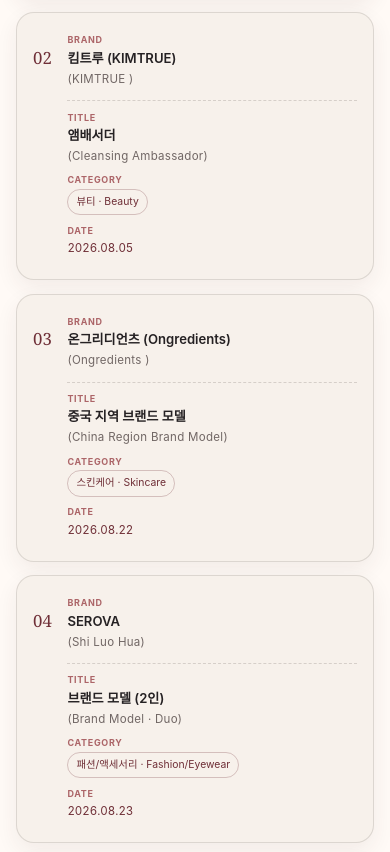
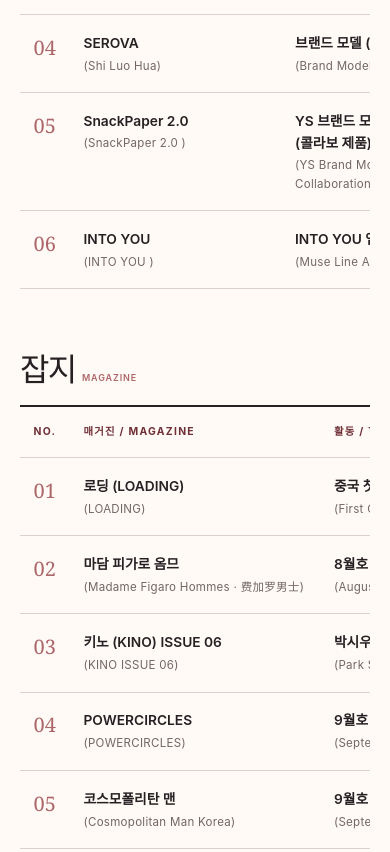
Before and after one commit to userman123411/siwoo_sche, a plain HTML site: page index.html in a window 390 px wide. Shown: the part 1383-2235 px from the top of the page. Drawn offline with Linux system fonts and the light colour scheme.

Commit message:
Update index.html

```diff
--- a/index.html
+++ b/index.html
@@ -155,36 +155,6 @@
       .section-note { margin-top: 1.4rem; text-align: left; }
       .feature-art { min-height: 430px; }
       .feature-art img { inset: 1.5rem 16% 1.5rem 1.5rem; width: calc(84% - 1.5rem); height: calc(100% - 3rem); }
-      .archive-inner { padding-inline: 1rem; }
-      .table-section + .table-section { margin-top: 4.5rem; }
-      .table-section-heading { display: block; margin-bottom: 1rem; }
-      .table-section-heading h3 { font-size: 2.45rem; }
-      .table-section-heading h3 span { display: block; margin-top: .35rem; font-size: .28em; }
-      .table-wrap { overflow: visible; border-top: 0; }
-      table, tbody, tr, td { display: block; width: 100%; min-width: 0; }
-      thead { display: none; }
-      tbody tr { position: relative; margin-bottom: .85rem; padding: 1rem 1rem 1.05rem 3.15rem; border: 1px solid rgba(44, 31, 29, .13); border-radius: 18px; background: var(--paper); box-shadow: 0 8px 22px rgba(65, 39, 36, .07); }
-      tbody tr:hover { background: var(--paper); }
-      td { position: relative; padding: .3rem 0; border: 0; font-size: .82rem; }
-      td::before { display: block; margin-bottom: .15rem; color: var(--rose-deep); font-size: .56rem; font-weight: 700; letter-spacing: .08em; line-height: 1.35; text-transform: uppercase; }
-      .col-no { position: absolute; top: 1.05rem; left: 1rem; width: 1.5rem; color: var(--burgundy); font-family: var(--serif); font-size: 1.05rem; line-height: 1; }
-      .col-date { width: auto; white-space: normal; color: var(--burgundy); font-size: .72rem; font-variant-numeric: tabular-nums; }
-      .item-title { line-height: 1.45; }
-      .item-en { overflow-wrap: anywhere; line-height: 1.45; }
-      .tag { white-space: normal; }
-      #panel-brand td:nth-child(1)::before, #panel-magazine td:nth-child(1)::before, #panel-event td:nth-child(1)::before { content: "No."; visibility: hidden; }
-      #panel-brand td:nth-child(2)::before { content: "Brand"; }
-      #panel-brand td:nth-child(3)::before { content: "Title"; }
-      #panel-brand td:nth-child(4)::before { content: "Category"; }
-      #panel-brand td:nth-child(5)::before { content: "Date"; }
-      #panel-magazine td:nth-child(2)::before { content: "Magazine"; }
-      #panel-magazine td:nth-child(3)::before { content: "Title"; }
-      #panel-magazine td:nth-child(4)::before { content: "Date"; }
-      #panel-magazine td:nth-child(5)::before { content: "Note"; }
-      #panel-event td:nth-child(2)::before { content: "Place"; }
-      #panel-event td:nth-child(3)::before { content: "Activity"; }
-      #panel-event td:nth-child(4)::before { content: "Date"; }
-      #panel-brand td:nth-child(3), #panel-magazine td:nth-child(3), #panel-event td:nth-child(3) { margin-top: .5rem; padding-top: .65rem; border-top: 1px dashed rgba(44, 31, 29, .16); }
       .archive-disclaimer span { float: none; display: block; margin-top: .3rem; }
       .site-footer { display: block; }
       .site-footer p + p { margin-top: .5rem; }
@@ -234,7 +204,7 @@
                 <tr><td class="col-no">03</td><td><span class="item-title">온그리디언츠 (Ongredients)</span><span class="item-en">Ongredients </span></td><td><span class="item-title">중국 지역 브랜드 모델</span><span class="item-en">China Region Brand Model</span></td><td><span class="tag">스킨케어 · Skincare</span></td><td class="col-date">2026.08.22</td></tr>
                 <tr><td class="col-no">04</td><td><span class="item-title">SEROVA</span><span class="item-en">Shi Luo Hua</span></td><td><span class="item-title">브랜드 모델 (2인)</span><span class="item-en">Brand Model · Duo</span></td><td><span class="tag">패션/액세서리 · Fashion/Eyewear</span></td><td class="col-date">2026.08.23</td></tr>
                 <tr><td class="col-no">05</td><td><span class="item-title">SnackPaper 2.0</span><span class="item-en">SnackPaper 2.0 </span></td><td><span class="item-title">YS 브랜드 모델 (2인)<br>(콜라보 제품)</span><span class="item-en">YS Brand Model · Duo<br>Collaboration Product</span></td><td><span class="tag">식품 · Food</span></td><td class="col-date">2026.08.29</td></tr>
-                <tr><td class="col-no">06</td><td><span class="item-title">INTO YOU</span><span class="item-en">INTO YOU </span></td><td><span class="item-title">INTO YOU 앰배서더</span><span class="item-en">Muse Line Ambassador</span></td><td><span class="tag">뷰티 · Beauty</span></td><td class="col-date">2026.09.02</td></tr>
+                <tr><td class="col-no">06</td><td><span class="item-title">INTO YOU</span><span class="item-en">INTO YOU </span></td><td><span class="item-title"> INTO YOU 앰배서더</span><span class="item-en">Muse Line Ambassador</span></td><td><span class="tag">뷰티 · Beauty</span></td><td class="col-date">2026.09.02</td></tr>
               </tbody>
             </table>
           </div>
```
